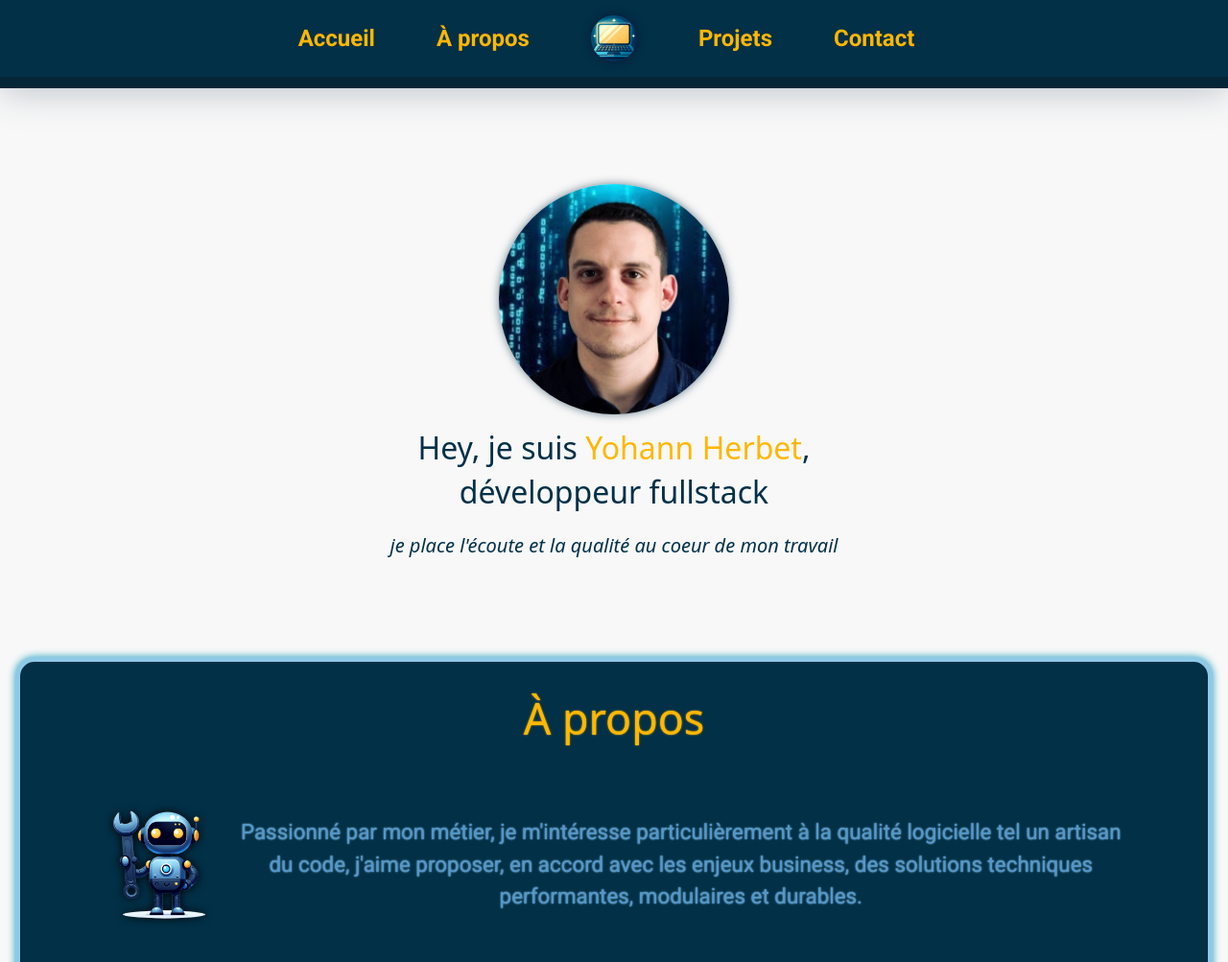
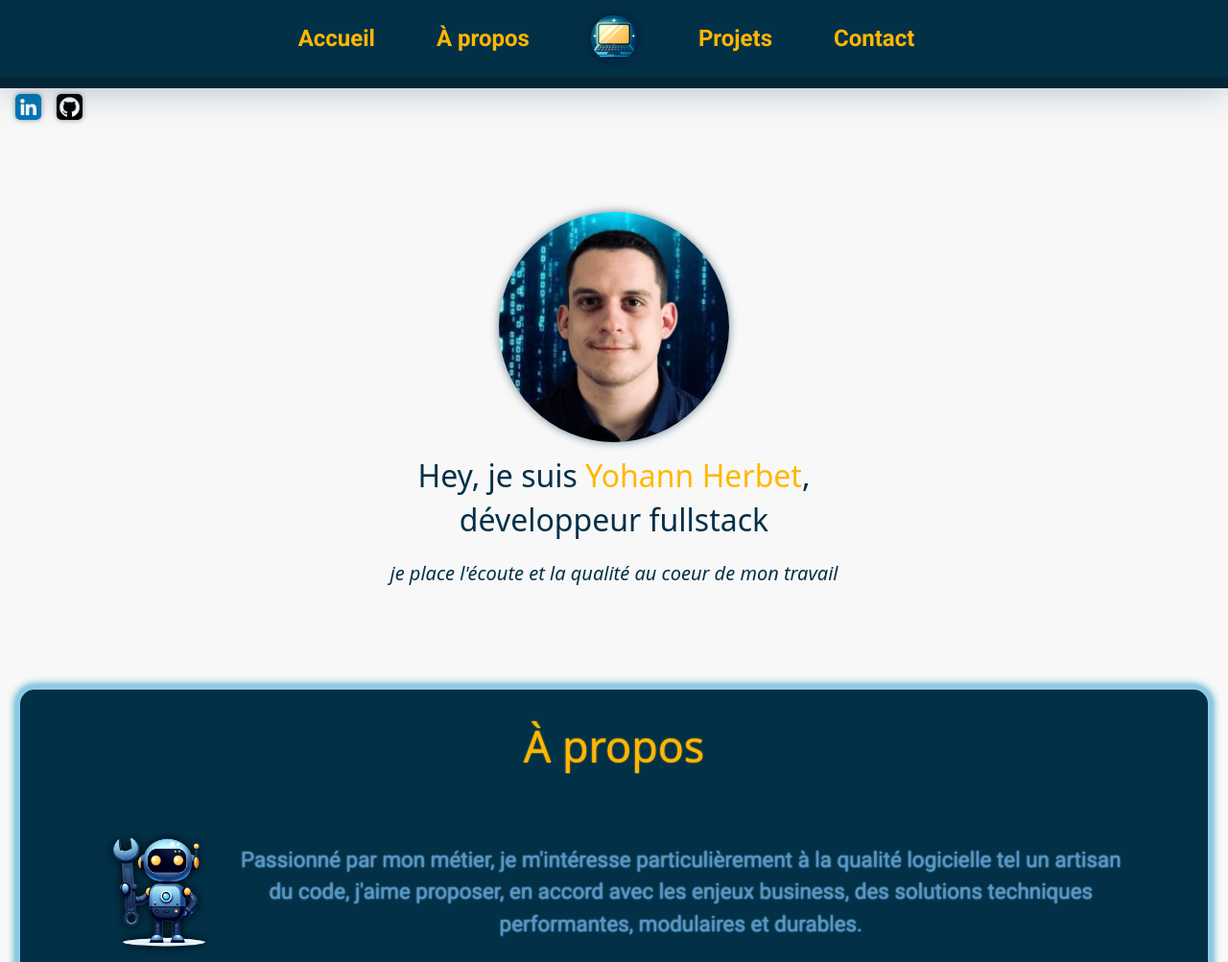
Before and after one commit to YohannHERBET/portfolio-v2, a Gatsby site: page / in a window 1280 px wide. Shown: the top 1003 px of the page at 96% size. Built offline with nearby package versions, Linux system fonts and the light colour scheme; Gatsby itself is replaced by a stand-in of ours.

Commit message:
social links

```diff
--- a/src/components/header.js
+++ b/src/components/header.js
@@ -20,7 +20,7 @@ const Header = () => {
   `)
 
     return (
-        <header style={{padding: "3rem"}} id="home">
+        <header style={{padding: "2.3rem"}} id="home">
             <Navbar
                 collapseOnSelect
                 style={{
--- a/src/components/home.js
+++ b/src/components/home.js
@@ -13,11 +13,30 @@ const Home = () => {
               }
             }
           }
+          imglogoLinkedin: file(relativePath: { eq: "linkedin.webp" }) {
+            childImageSharp {
+              fluid(maxWidth: 200, quality: 50) {
+                ...GatsbyImageSharpFluid_withWebp
+              }
+            }
+          }
+          imgLogoGithub: file(relativePath: { eq: "github.webp" }) {
+            childImageSharp {
+              fluid(maxWidth: 200, quality: 50) {
+                ...GatsbyImageSharpFluid_withWebp
+              }
+            }
+          }
         }
     `)
 
     return (
-        <div className="w-100 py-5 my-5 d-flex justify-content-center">
+        <>
+            <div className="container-mobile-socials d-flex mt-3 mt-md-4">
+                <Img className="mobile-socials" fluid={data.imglogoLinkedin.childImageSharp.fluid} />
+                <Img className="mobile-socials" fluid={data.imgLogoGithub.childImageSharp.fluid} />
+            </div>
+            <div className="w-100 py-4 my-4 py-md-5 my-md-5 d-flex justify-content-center">
                 <div className="photo-container d-flex flex-column align-items-center text-center">
                     <Img className="img-profil-img" fluid={data.imgPhotoProfil.childImageSharp.fluid} />
                     <h2 className="mt-3">Hey, je suis <span>Yohann Herbet</span>,</h2>
@@ -25,6 +44,7 @@ const Home = () => {
                     <h5>je place l'écoute et la qualité au coeur de mon travail</h5>
                 </div>
             </div>
+        </>
     );
 };
 
--- a/src/components/home.scss
+++ b/src/components/home.scss
@@ -1,3 +1,10 @@
+.mobile-socials {
+  width: 1.7rem;
+  border-radius: 5px;
+  margin-left: 1rem;
+  box-shadow: 0 0 5px #172e5282;
+}
+
 .photo-container {
 
   .img-profil-img {
```
Lines whose indentation alone changed are shown as unchanged.
